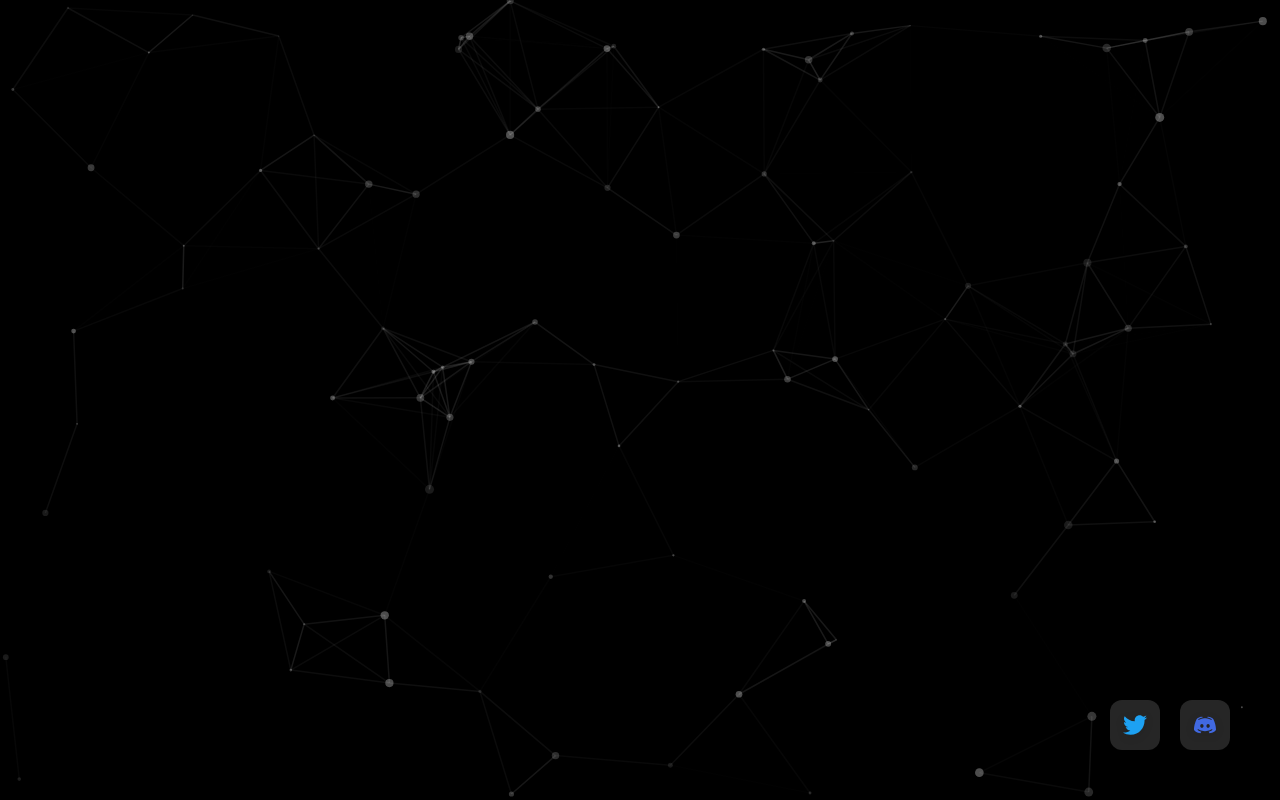
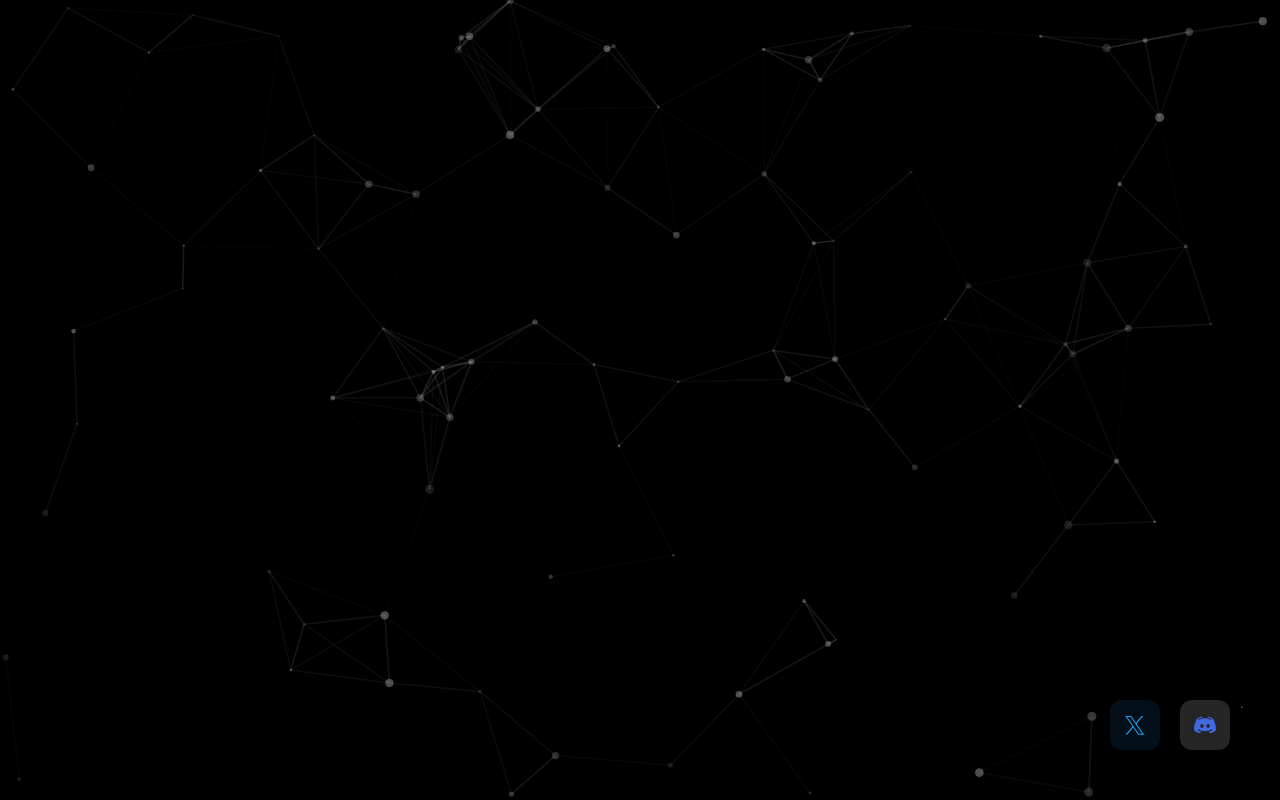
Before and after one commit to ARADHYAKASHIV/Kanjix, a React (Create React App) app in the folder Kanjix/: page / in a window 1280 px wide. Built offline with nearby package versions, Linux system fonts and the light colour scheme; a web font is replaced by a local one.

Commit message:
Add XCard component with styled properties and replace SocialIcon with XCard for X.com link

```diff
--- a/Kanjix/src/App.js
+++ b/Kanjix/src/App.js
@@ -490,6 +490,22 @@ const PageFill = styled.div`
 //   }
 // `;
 
+const XCard = styled(SocialIcon)`
+  background: rgba(29, 161, 242, 0.1); // Light blue background
+  border-radius: 12px;
+  padding: 10px;
+  display: flex;
+  align-items: center; // Center the icon vertically
+  justify-content: flex-start; // Align items to the start
+  gap: 10px;
+  box-shadow: 0 4px 12px rgba(0, 0, 0, 0.1);
+  transition: transform 0.3s;
+
+  &:hover {
+    transform: scale(1.05);
+  }
+`;
+
 function App() {
   const [currentColorScheme, setCurrentColorScheme] = useState(colorSchemes.default);
   const [isHovered, setIsHovered] = useState(false);
@@ -688,15 +704,19 @@ function App() {
       </ButtonContainer>
 
       <SocialMediaContainer>
-        <SocialIcon
+        <XCard
           href="https://x.com/KanjiiX"
           target="_blank"
           rel="noopener noreferrer"
         >
-          <TwitterIcon width="28" height="28" viewBox="0 0 24 24">
-            <path d="M24 4.557c-.883.392-1.832.656-2.828.775 1.017-.609 1.798-1.574 2.165-2.724-.951.564-2.005.974-3.127 1.195-.897-.957-2.178-1.555-3.594-1.555-3.179 0-5.515 2.966-4.797 6.045-4.091-.205-7.719-2.165-10.148-5.144-1.29 2.213-.669 5.108 1.523 6.574-.806-.026-1.566-.247-2.229-.616-.054 2.281 1.581 4.415 3.949 4.89-.693.188-1.452.232-2.224.084.626 1.956 2.444 3.379 4.6 3.419-2.07 1.623-4.678 2.348-7.29 2.04 2.179 1.397 4.768 2.212 7.548 2.212 9.142 0 14.307-7.721 13.995-14.646.962-.695 1.797-1.562 2.457-2.549z"/>
-          </TwitterIcon>
-        </SocialIcon>
+          <svg xmlns="http://www.w3.org/2000/svg" width="40" height="40" viewBox="0 0 200 250">
+            <g fill="#1DA1F2" fillRule="nonzero" stroke="none" strokeWidth="1" strokeLinecap="butt" strokeLinejoin="miter" strokeMiterlimit="10" strokeDasharray="" strokeDashoffset="0" fontFamily="none" fontWeight="none" fontSize="none" textAnchor="none" style={{ mixBlendMode: 'normal' }}>
+              <g transform="scale(5.12,5.12)">
+                <path d="M5.91992,6l14.66211,21.375l-14.35156,16.625h3.17969l12.57617,-14.57812l10,14.57813h12.01367l-15.31836,-22.33008l13.51758,-15.66992h-3.16992l-11.75391,13.61719l-9.3418,-13.61719zM9.7168,8h7.16406l23.32227,34h-7.16406z"></path>
+              </g>
+            </g>
+          </svg>
+        </XCard>
 
         <SocialIcon
           href="https://discord.gg/kanjix"
```
